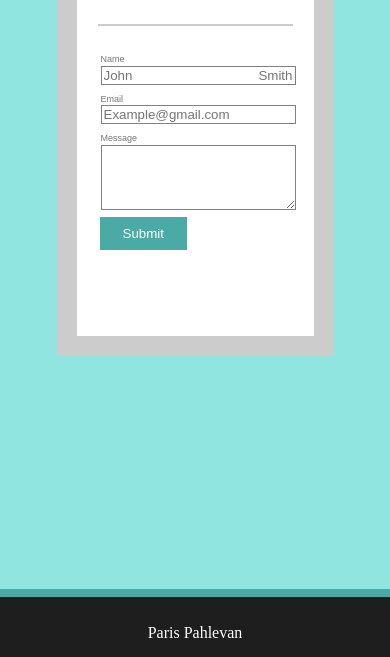
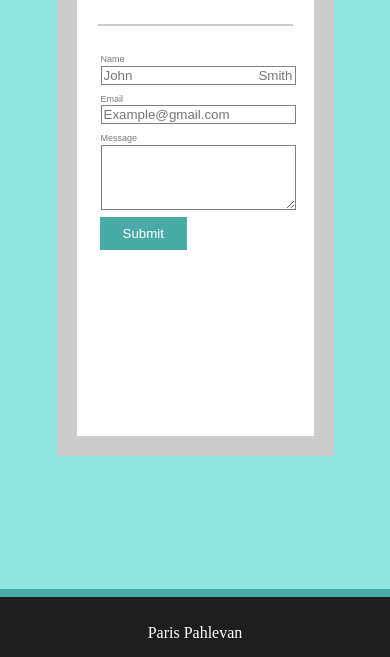
Before and after one commit to parisapahlevan/Responsive-Portfolio, a plain HTML site: page Basic-portfolio/contact.html in a window 390 px wide. Shown: the part 187-844 px from the top of the page. Drawn offline with Linux system fonts and the light colour scheme.

Commit message:
changed the height of the contact form

```diff
--- a/Basic-portfolio/assets/css/style.css
+++ b/Basic-portfolio/assets/css/style.css
@@ -240,7 +240,7 @@ input[type=submit]{
 }
 
 .FormMainContainer{
-  height: 250px;
+  height: 450px;
 }
 
 @media (max-width: 980px) {
@@ -260,6 +260,9 @@ input[type=submit]{
   body {
     background-color: rgba(54, 54, 49, 0.37);
     color: rgba(161, 160, 54, 0.541);
+  }
+  .FormMainContainer{
+    height: 350px;
   }
   .formInputField {
     width: 100%;
```
